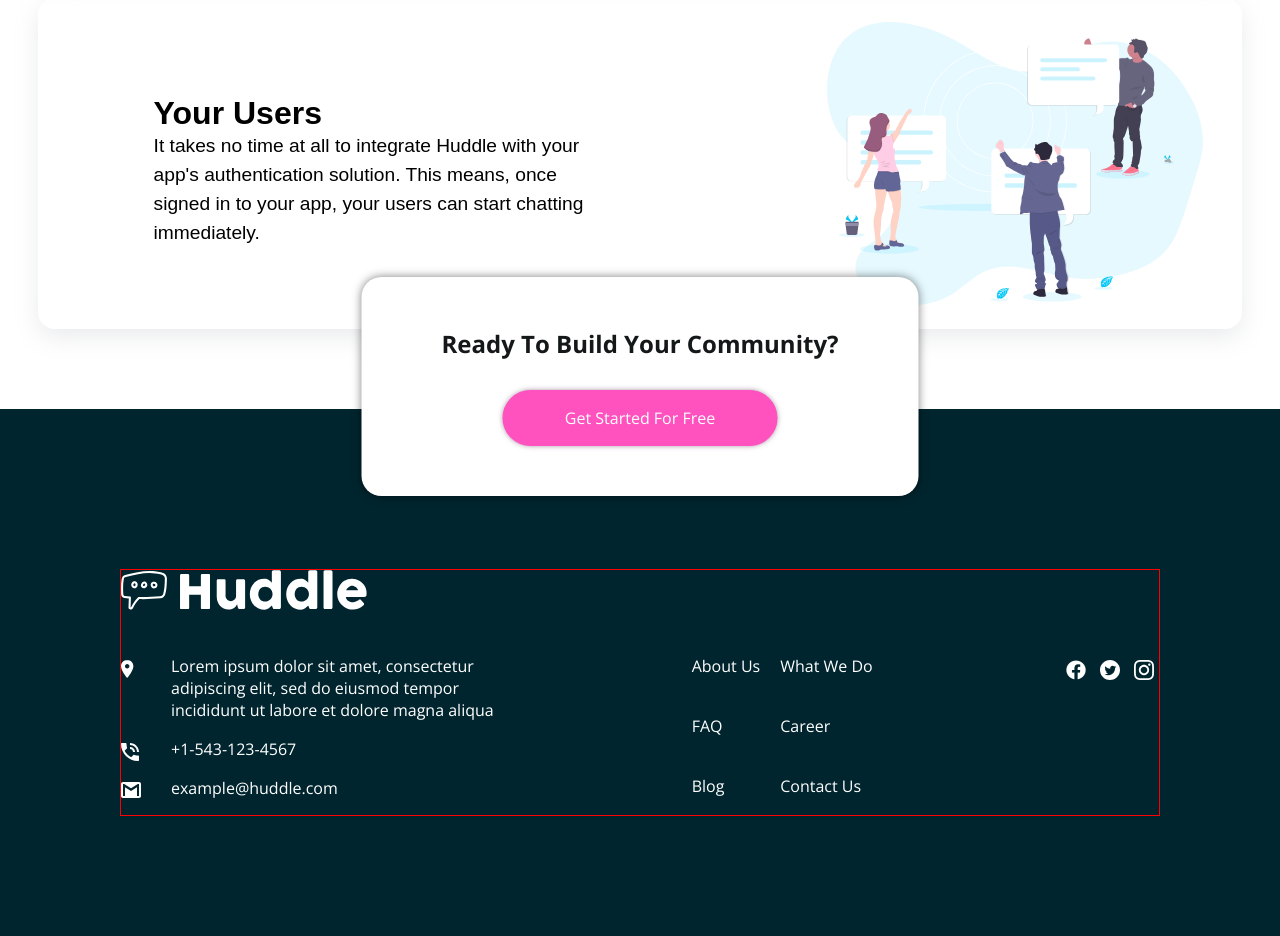
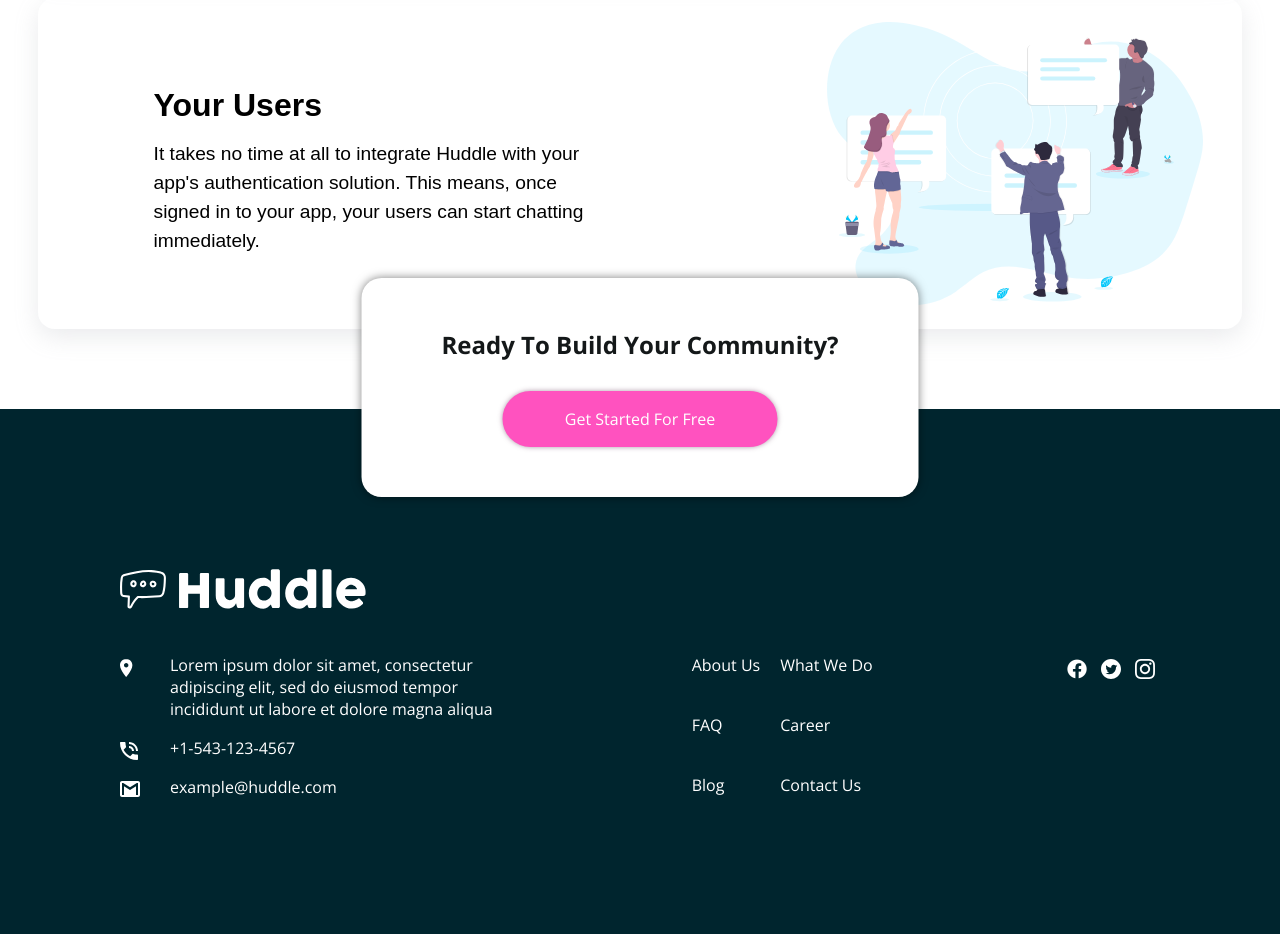
Before and after one commit to lars-radtke/design-exercise, a website built with Vite: page index.html in a window 1280 px wide. Shown: the part 1360-2296 px from the top of the page. Built offline with nearby package versions, Linux system fonts and the light colour scheme.

Commit message:
remove border

```diff
--- a/css/components/footer.css
+++ b/css/components/footer.css
@@ -1,15 +1,15 @@
 .footer {
-	background-color: #00252E;
+  background-color: #00252e;
   color: white;
   padding: 160px 120px 120px 120px;
   position: relative;
 }
 
 .footer__aside {
-	padding: 50px 80px ;
+  padding: 50px 80px;
   background-color: white;
   border-radius: 20px;
-	box-shadow: 0 0 10px rgba(0,0,0,0.5);
+  box-shadow: 0 0 10px rgba(0, 0, 0, 0.5);
   white-space: nowrap;
   position: absolute;
   left: 50%;
@@ -28,7 +28,6 @@
   height: 100%;
   font-family: var(--open-sans);
   font-weight: 300;
-	border: 1px solid red;
 }
 
 .footer__logo {
@@ -45,7 +44,6 @@
 .contact__item:not(:last-child) {
   margin-right: 5vw;
 }
-
 
 .contact__address {
   display: grid;
@@ -77,7 +75,7 @@
   color: inherit;
 }
 
-.socials__icon img{
+.socials__icon img {
   box-sizing: content-box;
   width: 20px;
   padding: 5px;
--- a/css/components/tile.css
+++ b/css/components/tile.css
@@ -40,12 +40,11 @@
   margin: 0;
   padding-right: 7vh;
   padding-top: 2vh;
-  min-width: ;
 }
 
 .tile__p {
   font-family: var(—open-sans);
   font-weight: 300;
-
+  padding-top: 1rem;
   font-size: 1.2rem;
 }
```
Lines whose indentation alone changed are shown as unchanged.
